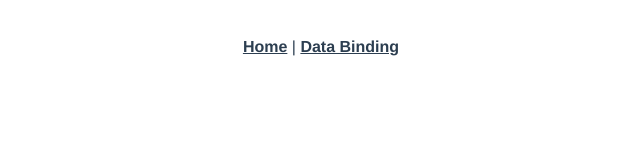
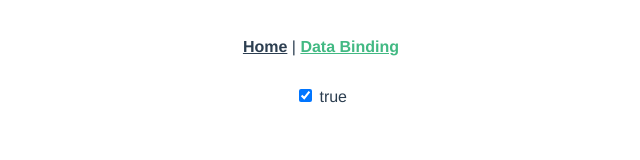
Before and after one commit to swat018/vue.js-project, a Vue app: page /databindingcheckbox in a window 1280 px wide. Before the commit this address had no page. Shown: the top 160 px of the page, without its empty margins (319-959 px from the left). Built offline with nearby package versions, Linux system fonts and the light colour scheme.

Commit message:
데이터 바인딩 - 체크박스(input type=checkbox)

```diff
--- a/src/App.vue
+++ b/src/App.vue
@@ -1,7 +1,7 @@
 <template>
   <div id="nav">
     <router-link to="/">Home</router-link> |
-    <router-link to="/databindingselct">Data Binding</router-link>
+    <router-link to="/databindingcheckbox">Data Binding</router-link>
   </div>
   <router-view/>
 </template>
--- a/src/router/index.js
+++ b/src/router/index.js
@@ -1,6 +1,6 @@
 import { createRouter, createWebHistory } from 'vue-router'
 import Home from '../views/Home.vue'
-import DataBindingSelect from '../views/DataBindingSelect.vue'
+import DataBindingCheckbox from '../views/DataBindingCheckbox.vue'
 
 const routes = [
   {
@@ -17,9 +17,9 @@
     component: () => import(/* webpackChunkName: "about" */ '../views/About.vue')
   },
   {
-    path: '/databindingselct',
-    name: 'DataBindingSelect',
-    component: DataBindingSelect
+    path: '/databindingcheckbox',
+    name: 'DataBindingCheckbox',
+    component: DataBindingCheckbox
   }
 ]
 
--- /dev/null
+++ b/src/views/DataBindingCheckbox.vue
@@ -0,0 +1,16 @@
+<template>
+  <div>
+    <label><input type="checkbox" v-model="checked"> {{ checked }}</label>
+  </div>
+</template>
+
+<script>
+export default {
+  name: "DataBindingCheckbox",
+  data() {
+    return {
+      checked: true
+    };
+  }
+}
+</script>
```
